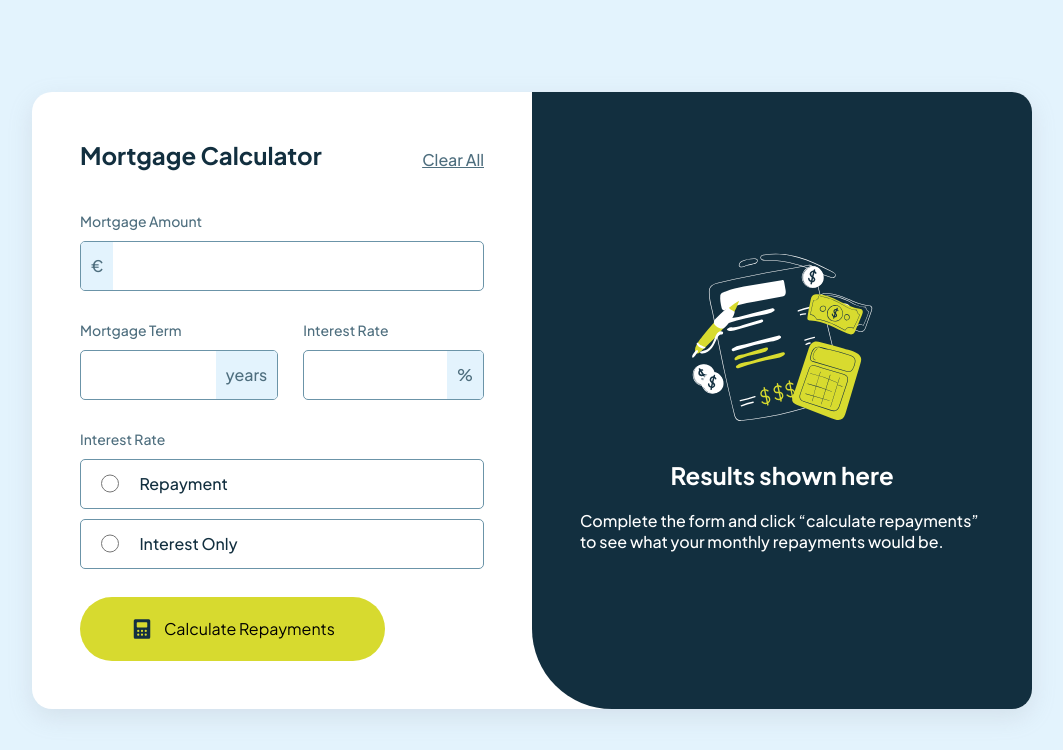
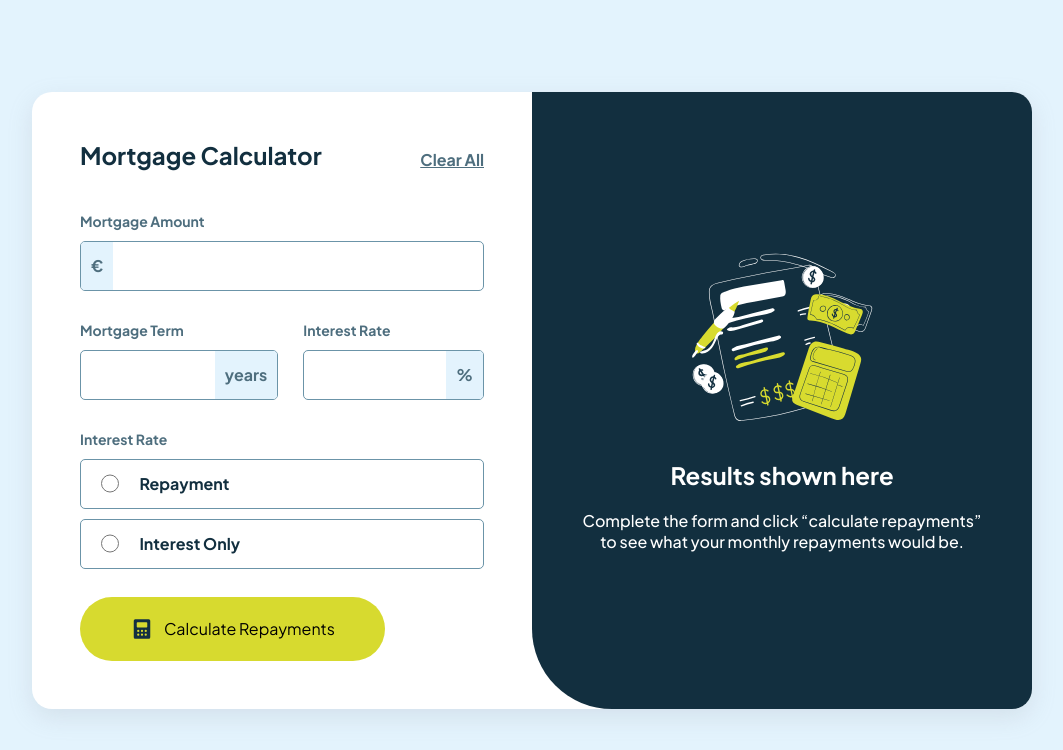
Before and after one commit to vkumala/mortgage-repayment-calculator-main, a website: page index.html in a window 1280 px wide. Shown: the whole page, without its empty margins (108-1171 px from the left). Drawn offline with Linux system fonts and the light colour scheme.

Commit message:
add style

```diff
--- a/styles.css
+++ b/styles.css
@@ -42,6 +42,7 @@ body {
   width: 50%;
   padding: 3rem;
   color: var(--Slate700);
+  font-weight: 700;
 }
 
 
@@ -156,6 +157,9 @@ h2{
   margin: 20px 0;
 
 }
+p{
+  text-align: center;
+}
 .attribution{
   visibility: hidden;
 }
```
